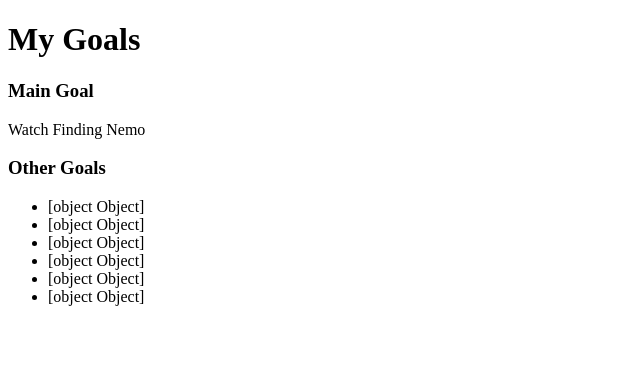
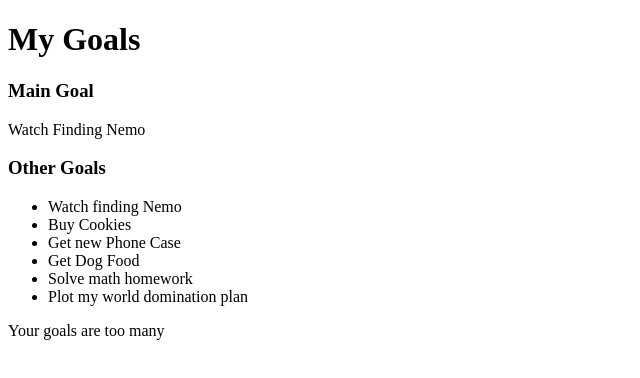
Before and after one commit to PhilipOdhiambo/mc-angular101-Goals, an Angular app: page / in a window 1280 px wide. Shown: the top 378 px of the page, without its empty margins (0-640 px from the left). Built offline with nearby package versions, Linux system fonts and the light colour scheme.

Commit message:
ngIf structural directive

```diff
--- a/src/app/app.component.html
+++ b/src/app/app.component.html
@@ -5,6 +5,10 @@
 <h3>Other Goals</h3>
 <ul>
   <li *ngFor="let goal of goals">
-    {{goal}}
+    {{goal.name}}
   </li>
 </ul>
+
+<p *ngIf='goals.length > 5'>
+  Your goals are too many
+</p>
```
